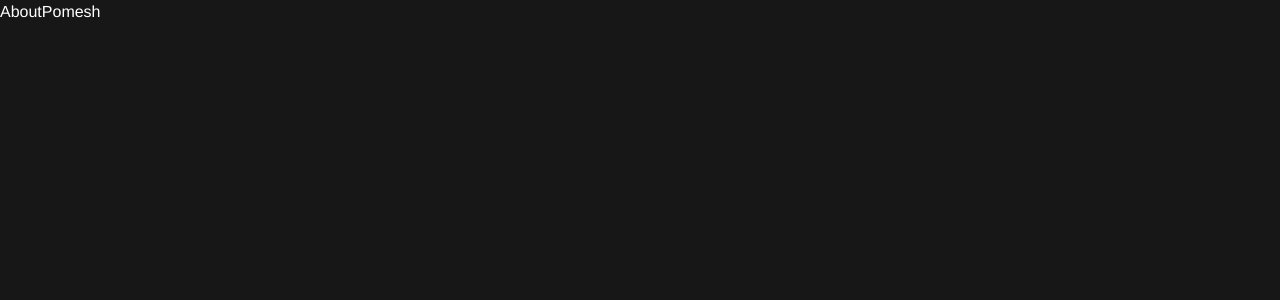
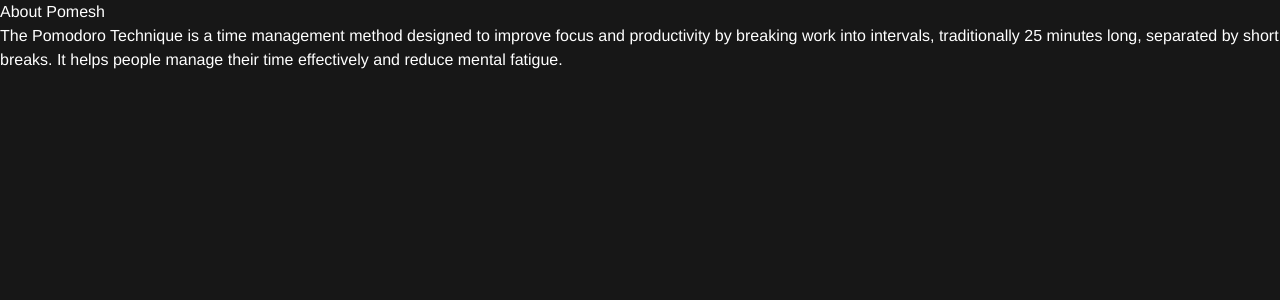
Before and after one commit to shailesh43/pomesh, a Next.js app: page /about in a window 1280 px wide. Shown: the top 300 px of the page. Built offline with nearby package versions, Linux system fonts and the light colour scheme.

Commit message:
v1.0 testing

```diff
--- a/src/app/about/page.tsx
+++ b/src/app/about/page.tsx
@@ -4,10 +4,11 @@ import TimerComponent from '../components/TimerComponent'
 function About() {
   return (
     <main className="grid grid-rows-[20px_1fr_20px] items-center justify-items-center min-h-screen p-8 pb-20 gap-16 sm:p-20 text-5xl font-medium font-[family-name:var(--font-geist-sans)]">
-      <div>About<span className='italic font-bold'>Pomesh</span></div>
+      <div>About<span className='italic font-bold'> Pomesh</span></div>
       {/* <div className="timer">
         <TimerComponent />
       </div> */}
+      <div className='text-lg grid grid-rows-[20px_1fr_20px] items-center justify-items-center min-h-screen p-8 pb-20 gap-16 sm:p-20 font-light'>The Pomodoro Technique is a time management method designed to improve focus and productivity by breaking work into intervals, traditionally 25 minutes long, separated by short breaks. It helps people manage their time effectively and reduce mental fatigue.</div>
     </main>
 
   )
--- a/src/app/page.tsx
+++ b/src/app/page.tsx
@@ -4,7 +4,7 @@ export default function Home() {
 
   return (
     <div className="grid grid-rows-[20px_1fr_20px] items-center justify-items-center min-h-screen p-8 pb-20 gap-16 sm:p-20 font-[family-name:var(--font-geist-sans)]">
-      <header>Pomesh!</header>
+      <header className="italic text-2xl">Pomesh!</header>
       <main className="">
         <TimerComponent />
       </main>
```
Also changed, not shown: 1 other file (tests, documents, lock files or other folders).
